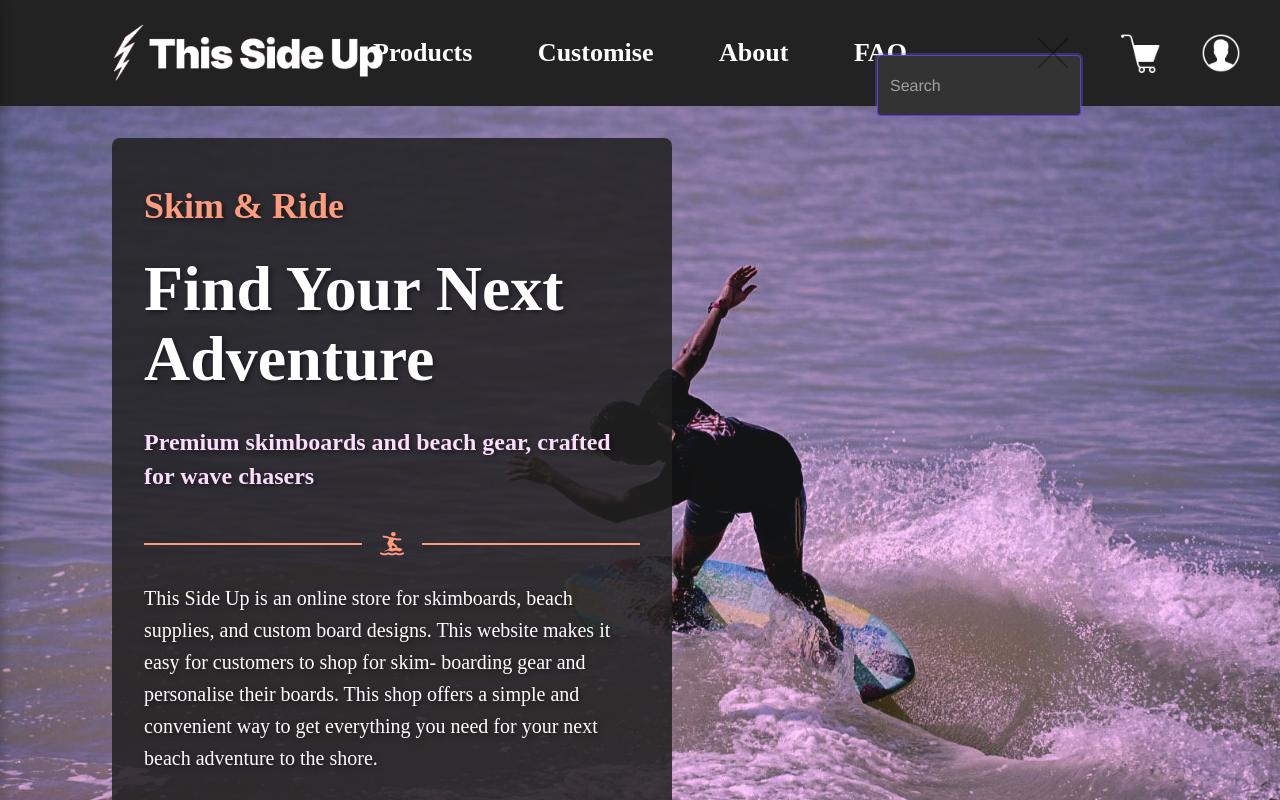
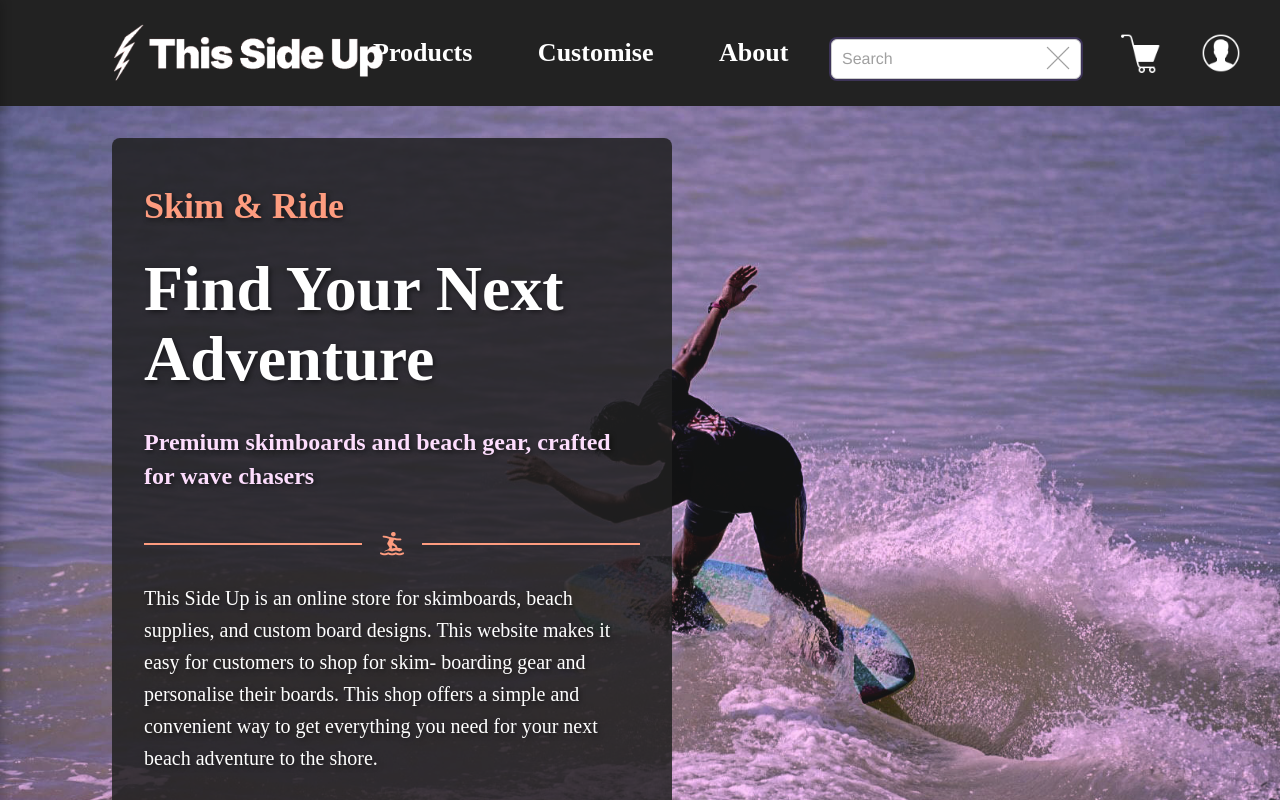
Before and after one commit to AdrielChan/ThisSideUp_React, a React (Create React App) app: page / in a window 1280 px wide. Both pictures are taken after a click on the picture 1061 px from the left and 53 px from the top of the page. Shown: the top 800 px of the page. Built offline with nearby package versions, Linux system fonts and the light colour scheme; a web font is replaced by a local one.

Commit message:
Search bar

```diff
--- a/src/components/Navbar.js
+++ b/src/components/Navbar.js
@@ -249,15 +249,13 @@ const DropdownTitleDesktop = styled.h3`
 `;
 
 
-// --- Sub-Components (Search, UserDropdown - keeping them as they were, responsive styling applied to their trigger icons) ---
 
-// Search Bar (ensure internal elements are also responsive if they expand)
 const SearchBarContainer = styled.div`
   input {
     padding: 8px 12px;
     border-radius: 4px;
     border: 1px solid #555;
-    background-color: #333;
+    background-color: white;
     color: white;
     min-width: 150px; /* Base width */
 
@@ -268,7 +266,8 @@ const SearchBarContainer = styled.div`
   }
   /* Style the close icon within search if needed */
   img[alt="Close icon"] {
-    width: 40px !important; height: 40px !important;
+    width: 30px !important; height: 30px !important;
+    margin-top: 5px;
     top: 50% !important; transform: translateY(-50%) !important;
   }
   img[alt="Search icon"] {
@@ -302,7 +301,7 @@ function SearchBar() {
           <div style={{ position: 'relative', display: 'inline-block' }}>
             <form onSubmit={handleSubmit}>
               <input
-                id="search-input-navbar" // More specific ID
+                id="search"
                 type="text"
                 placeholder="Search"
                 value={keyword}
```
